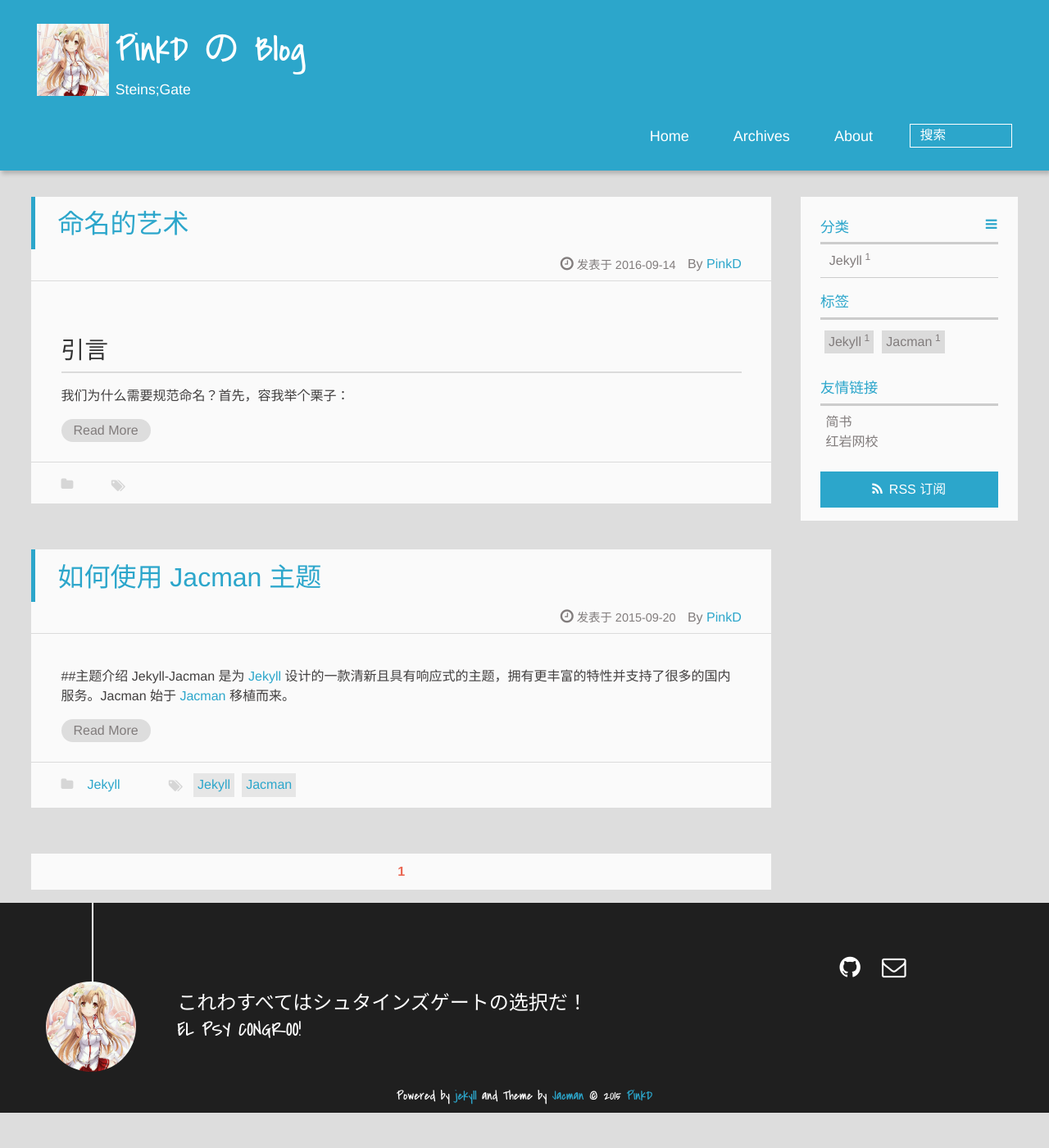
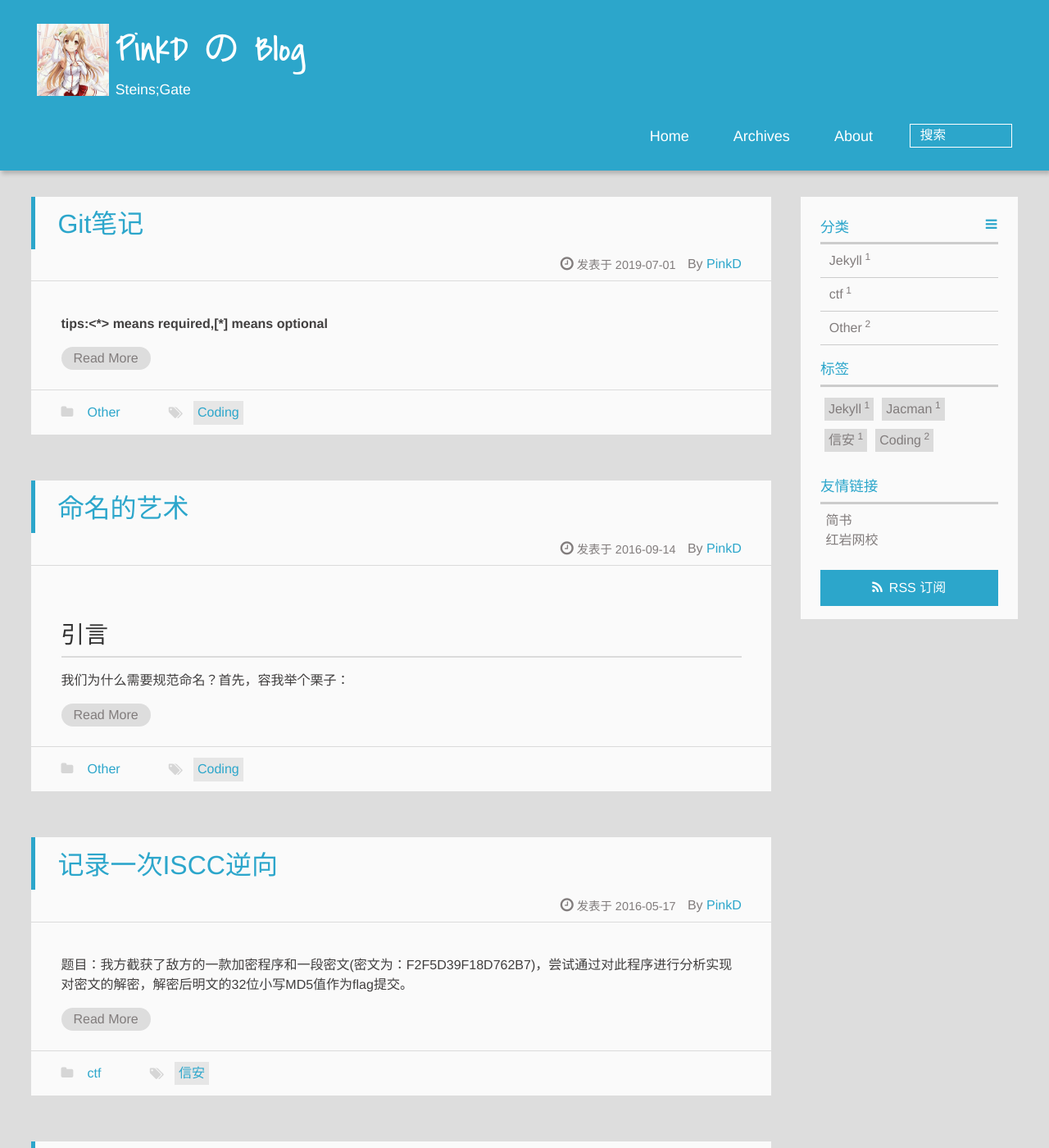
Before and after one commit to PinkD/pinkd.github.io, a Jekyll site: the page built from index.html, in a window 1280 px wide and 1400 px high. Shown: the whole window at 82% size. Built offline with Jekyll 4.4.1, drawn with Linux system fonts in a browser that asks for light colours; the list of posts is cut into pages by our own code; some of the changed lines change nothing that is shown.

Commit message:
markdown format test

````diff
--- /dev/null
+++ b/_posts/2016-5-17-iscc-record.md
@@ -0,0 +1,77 @@
+---
+layout: post
+title: 记录一次ISCC逆向
+description: 从我的简书上面搬运过来的
+tags:
+- 信安
+categories: ctf
+---
+
+题目：我方截获了敌方的一款加密程序和一段密文(密文为：F2F5D39F18D762B7)，尝试通过对此程序进行分析实现对密文的解密，解密后明文的32位小写MD5值作为flag提交。
+
+1.先运行一发，运行截图：
+
+![图片1.png](http://upload-images.jianshu.io/upload_images/2093711-453d6fa95ce2d155.png?imageMogr2/auto-orient/strip%7CimageView2/2/w/1240)
+
+2.扔进OD，搜索字符串，发现，咦，内有乾坤。
+
+![图片2.png](http://upload-images.jianshu.io/upload_images/2093711-f81255214621f632.png?imageMogr2/auto-orient/strip%7CimageView2/2/w/1240)
+
+3.经过成吨的分析（本人鶸一只），发现题目给出的密文应该是经过打开程序时的默认加密方式加密的，那么，现在就要找到默认加密方式。
+
+4.直接肛，强行跳到加密的地方
+
+![图片3.png](http://upload-images.jianshu.io/upload_images/2093711-6b79efb86136df5a.png?imageMogr2/auto-orient/strip%7CimageView2/2/w/1240)
+
+至于怎么跳，随便找个地方跳过去，我选择的改输入选项，把退出系统改成跳到自定义加密。
+//反正我是来逆向的，程序boom了也没事。（雾
+
+![图片4.png](http://upload-images.jianshu.io/upload_images/2093711-5049d2eb612c3bbc.png?imageMogr2/auto-orient/strip%7CimageView2/2/w/1240)
+
+在这后面下断点，看它怎么跳的。
+
+![图片5.png](http://upload-images.jianshu.io/upload_images/2093711-48eddc1bf2715e8e.png?imageMogr2/auto-orient/strip%7CimageView2/2/w/1240)
+
+如果输入为2，push返回值0，call exit。
+把参数干掉，call自定义加密解密：
+
+![图片6.png](http://upload-images.jianshu.io/upload_images/2093711-ed411c499254558d.png?imageMogr2/auto-orient/strip%7CimageView2/2/w/1240)
+
+![图片7.png](http://upload-images.jianshu.io/upload_images/2093711-a517cb9012faf0ba.png?imageMogr2/auto-orient/strip%7CimageView2/2/w/1240)
+
+![图片8.png](http://upload-images.jianshu.io/upload_images/2093711-83a79787b9510af1.png?imageMogr2/auto-orient/strip%7CimageView2/2/w/1240)
+
+跳过去了，然后下断点找到自定义加密是的函数。
+Case 1 ，call了这个函数，跟过去。
+
+![图片9.png](http://upload-images.jianshu.io/upload_images/2093711-b51ef958d84dc990.png?imageMogr2/auto-orient/strip%7CimageView2/2/w/1240)
+
+加密函数就在这中间，在最后一次输入（输入密钥时）后面下断点仔细找找，找到了就跟进去。
+
+![图片10.png](http://upload-images.jianshu.io/upload_images/2093711-28ff883fae492b88.png?imageMogr2/auto-orient/strip%7CimageView2/2/w/1240)
+
+这密密麻麻的运算，看来就是它了。
+
+![图片11.png](http://upload-images.jianshu.io/upload_images/2093711-e975c01cfd2e9d5b.png?imageMogr2/auto-orient/strip%7CimageView2/2/w/1240)
+
+找到return的地方，往前下断点。
+
+![图片12.png](http://upload-images.jianshu.io/upload_images/2093711-02ba2b17f139e8ec.png?imageMogr2/auto-orient/strip%7CimageView2/2/w/1240)
+
+就是这儿，下断点，然后重新运行选择默认加密，随便加密一个就能看到密码是啥了。
+
+![图片13.png](http://upload-images.jianshu.io/upload_images/2093711-f6ebe677ae7b2d2a.png?imageMogr2/auto-orient/strip%7CimageView2/2/w/1240)
+
+这就是密码了。
+
+![图片14.png](http://upload-images.jianshu.io/upload_images/2093711-44cb1096bad4e52c.png?imageMogr2/auto-orient/strip%7CimageView2/2/w/1240)
+
+再选择自定义解密。
+
+![图片15.png](http://upload-images.jianshu.io/upload_images/2093711-549d08ecf5f73bfb.png?imageMogr2/auto-orient/strip%7CimageView2/2/w/1240)
+
+直接在这儿看，或者看程序运行结果都可以。
+
+![图片16.png](http://upload-images.jianshu.io/upload_images/2093711-3cc530f320558c74.png?imageMogr2/auto-orient/strip%7CimageView2/2/w/1240)
+
+然后拿去md5大法。就可以提交flag了。
--- a/_posts/2016-9-14-art-of-name.md
+++ b/_posts/2016-9-14-art-of-name.md
@@ -2,6 +2,9 @@
 layout: post
 title: 命名的艺术
 description: 从我的简书上面搬运过来的
+tags:
+- Coding
+categories: Other
 ---
 
 ## 引言
--- /dev/null
+++ b/_posts/2019-7-1-learn-git.md
@@ -0,0 +1,271 @@
+---
+layout: post
+title: Git笔记
+description: 从我的简书上面搬运过来的
+tags:
+- Coding
+categories: Other
+---
+
+
+**tips:<\*> means required,[\*] means optional**
+
+## 基本操作
+创建仓库
+
+```bash
+git init
+```
+
+添加文件
+
+```bash
+git add <filename>
+```
+
+提交更改
+
+```bash
+git commit -m '<message>'
+```
+
+查看状态
+
+```bash
+git status
+```
+
+查看修改内容
+
+```bash
+git diff
+```
+
+查看日志
+
+```bash
+git log
+```
+
+回退到目标版本
+
+**注：**
+
+- HEAD^为上一个版本，HEAD^^为上上个版本，依此类推
+- commit id类似3628164
+
+```bash
+git reset --hard <version>
+```
+
+撤销更改
+
+- 缓存区
+
+```bash
+git reset HEAD <filename>
+```
+
+- 文件
+
+```bash
+git checkout -- <filename>
+```
+
+删除文件
+
+```bash
+git rm <filename>
+```
+
+## 远程仓库
+添加远程仓库
+
+```bash
+git remote add origin <*.git>
+```
+
+推送到远程仓库
+
+```bash
+git push [-u] origin <repository-name>
+```
+
+克隆仓库
+
+```bash
+git clone <*.git>
+```
+
+## 分支
+
+创建分支
+
+```bash
+git branch <branch-name>
+```
+
+切换分支
+
+```bash
+git checkout <branch-name>
+```
+
+合并某分支到当前分支
+
+```bash
+git checkout -b <branch-name>
+```
+
+创建+切换分支
+
+```bash
+git checkout -b <branch-name>
+```
+
+查看分支
+
+```bash
+git branch -a
+```
+
+删除分支
+
+```bash
+git branch -d <branch-name>
+```
+
+强行删除未合并分支
+
+```bash
+git branch -D <branch-name>
+```
+创建远程分支到本地
+
+```bash
+git checkout -b <branch-name> origin/<branch-name>
+```
+
+删除远程分支
+
+```bash
+git branch -r -d origin/<branch-name>
+git push origin :<branch-name>
+```
+
+建立本地分支和远程分支的关联
+
+```bash
+git branch --set-upstream <branch-name> origin/<branch-name>
+```
+
+## 临时储存工作进度
+储存
+
+```bash
+git stash
+```
+查看
+
+```bash
+git stash list
+```
+
+恢复
+
+```bash
+git stash apply [stash@{*}]
+```
+
+删除
+
+```bash
+git stash drop [stash@{*}]
+```
+
+恢复并删除
+
+```bash
+git stash pop [stash@{*}]
+```
+
+## 标签
+
+创建标签
+
+```bash
+git tab <tag-name> [-m 'comment'] [commit-id]
+eg.
+git tag v0.9 6224937
+```
+
+删除标签
+
+```bash
+git tag -d <tag-name>
+```
+
+推送标签
+
+```bash
+git push origin <tag-name>
+```
+
+删除远程标签
+
+先删除本地，然后再
+
+```bash
+git push origin :refs/tags/<tag-name>
+```
+
+## 忽略文件
+创建：<code>.gitignore</code>，在里面写入过滤规则
+
+```
+*.class
+test/
+```
+
+强行添加忽略的文件
+
+```bash
+git add -f <filename>
+```
+
+被忽略的文件的忽略规则
+
+```bash
+git check-ignore -v <filename>
+```
+
+## 自定义命令
+(个人认为可以理解为C语言中的宏定义)
+
+```bash
+git config --global alias.<abbr> 'command'
+```
+e.g.
+```bash
+git config --global alias.fuck 'push origin'
+git config --global alias.logd "log --color --graph --pretty=format:'%Cred%h%Creset -%C(yellow)%d%Creset %s %Cgreen(%cr) %C(bold blue)<%an>%Creset' --abbrev-commit"
+```
+
+## 不小心push了密码到github上
+没错，蠢哭了
+
+[BFG Repo-Cleaner](https://rtyley.github.io/bfg-repo-cleaner/)
+用法：
+
+```bash
+java -jar bfg.jar --replace-text replacements.txt my-repo.git
+```
+
+replacements.txt 这样写：
+
+```bash
+test@qq.com==>xxxx@qq.com
+```
+
+------
+[原文看这里](http://www.liaoxuefeng.com/wiki/0013739516305929606dd18361248578c67b8067c8c017b000 )
````
